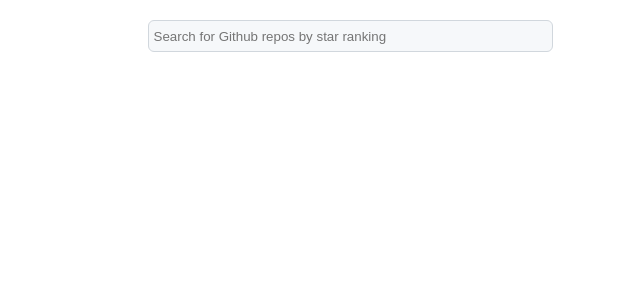
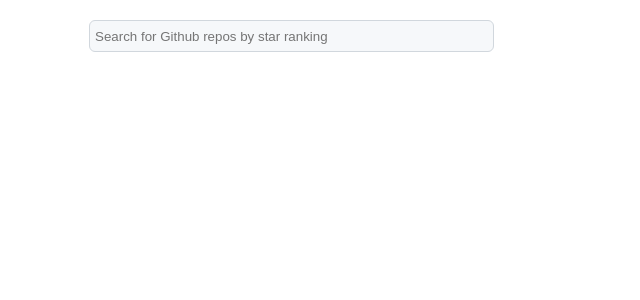
Before and after one commit to joseph-yp-kim/github_search_api, a React (Create React App) app in the folder client/: page / in a window 1280 px wide. Shown: the top 300 px of the page, without its empty margins (290-930 px from the left). Built offline with nearby package versions, Linux system fonts and the light colour scheme.

Commit message:
keep input and button fixed

```diff
--- a/client/src/App.jsx
+++ b/client/src/App.jsx
@@ -2,6 +2,13 @@
 import './App.css';
 import RepoList from './RepoList';
 import styled from 'styled-components';
+
+const SearchInputWrapper = styled.div`
+  height: 53px;
+  width: 522px;
+  margin: 0px auto;
+  text-align: left;
+`;
 
 const SearchInput = styled.input`
   margin-top: 20px;
@@ -24,6 +31,11 @@
   &:hover {
     cursor: pointer;
   }
+`;
+
+const ResultsContainer = styled.div`
+  height: 100%;
+  overflow: scroll;
 `;
 
 function App() {
@@ -65,6 +77,7 @@
 
   return (
     <div className='app'>
+      <SearchInputWrapper>
         <SearchInput
           value={searchInput}
           onChange={handleSearchInputChange}
@@ -73,6 +86,7 @@
         {didAttemptSearch && (
           <ClearSearchButton onClick={handleClearSearchClick}>Clear search</ClearSearchButton>
         )}
+      </SearchInputWrapper>
       {isLoading && <p>loading results...</p>}
       {!isLoading && didAttemptSearch && !repos.length && <p>Sorry... no matching results found</p>}
       {!isLoading && <RepoList repos={repos} />}
```
Lines whose indentation alone changed are shown as unchanged.
